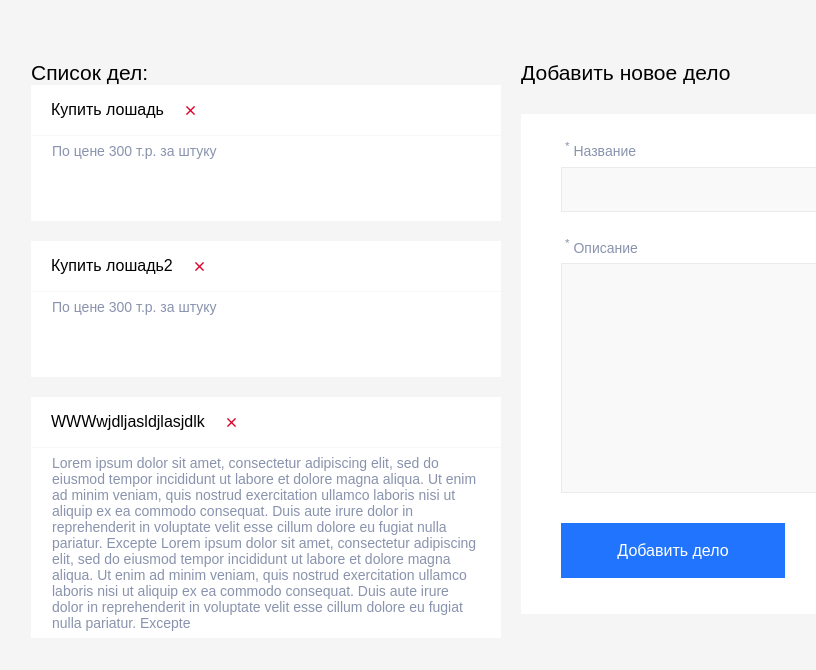
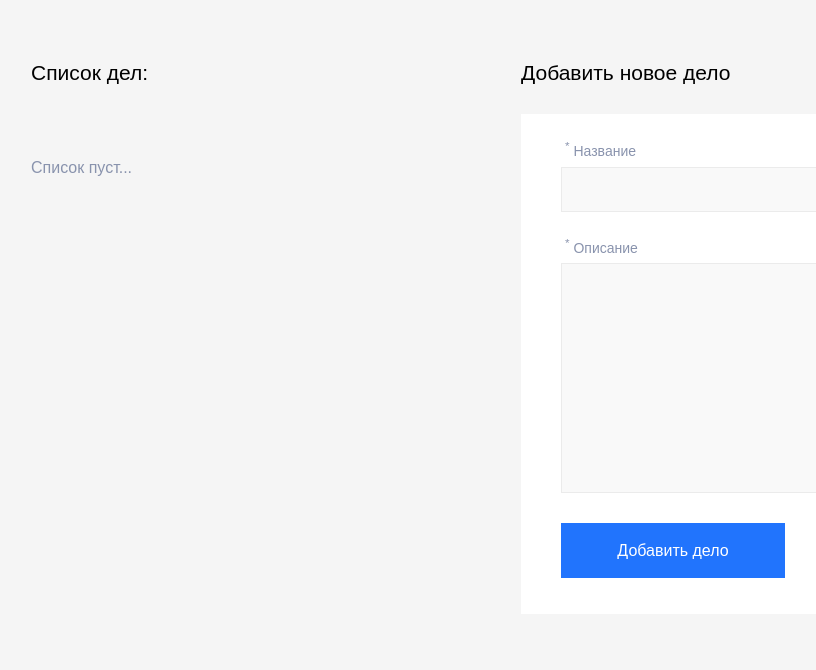
Before and after one commit to nikitor141/ToDoList, a plain HTML site: page index.html in a window 1280 px wide. Shown: the whole page, without its empty margins (129-945 px from the left). Drawn offline with Linux system fonts and the light colour scheme.

Commit message:
Update index.html

```diff
--- a/index.html
+++ b/index.html
@@ -22,62 +22,7 @@
       <div id="box-parent">
 
 
-        <div class="left-white-box">
 
-          <div class="left-top-box">
-            <div class="left-white-content">
-              <h3 class="right-h3  left-h3">Купить лошадь</h3>
-              <button class="cross"></button>
-            </div>
-          </div>
-
-          <div class="left-bottom-box">
-            <div class="left-white-content">
-              <p class="left-disc">По цене 300 т.р. за штуку </p>
-            </div>
-          </div>
-
-        </div>
-
-
-
-        <div class="left-white-box">
-
-          <div class="left-top-box">
-            <div class="left-white-content">
-              <h3 class="right-h3  left-h3">Купить лошадь2</h3>
-              <button class="cross"></button>
-            </div>
-          </div>
-
-          <div class="left-bottom-box">
-            <div class="left-white-content">
-              <p class="left-disc">По цене 300 т.р. за штуку </p>
-            </div>
-          </div>
-
-        </div>
-
-
-
-
-
-        <div class="left-white-box">
-
-          <div class="left-top-box">
-            <div class="left-white-content">
-              <h3 class="right-h3  left-h3">WWWwjdljasldjlasjdlk</h3>
-              <button class="cross"></button>
-            </div>
-          </div>
-
-          <div class="left-bottom-box">
-            <div class="left-white-content">
-              <p class="left-disc">Lorem ipsum dolor sit amet, consectetur adipiscing elit, sed do eiusmod tempor incididunt ut labore et dolore magna aliqua. Ut enim ad minim veniam, quis nostrud exercitation ullamco laboris nisi ut aliquip ex ea commodo consequat. Duis aute irure dolor in reprehenderit in voluptate velit esse cillum dolore eu fugiat nulla pariatur. Excepte Lorem ipsum dolor sit amet, consectetur adipiscing elit, sed do eiusmod tempor incididunt ut labore et dolore magna aliqua. Ut enim ad minim veniam, quis nostrud exercitation ullamco laboris nisi ut aliquip ex ea commodo consequat. Duis aute irure dolor in reprehenderit in voluptate velit esse cillum dolore eu fugiat nulla pariatur. Excepte </p>
-            </div>
-          </div>
-
-        </div>
       </div>
         <!--
       -->
```
